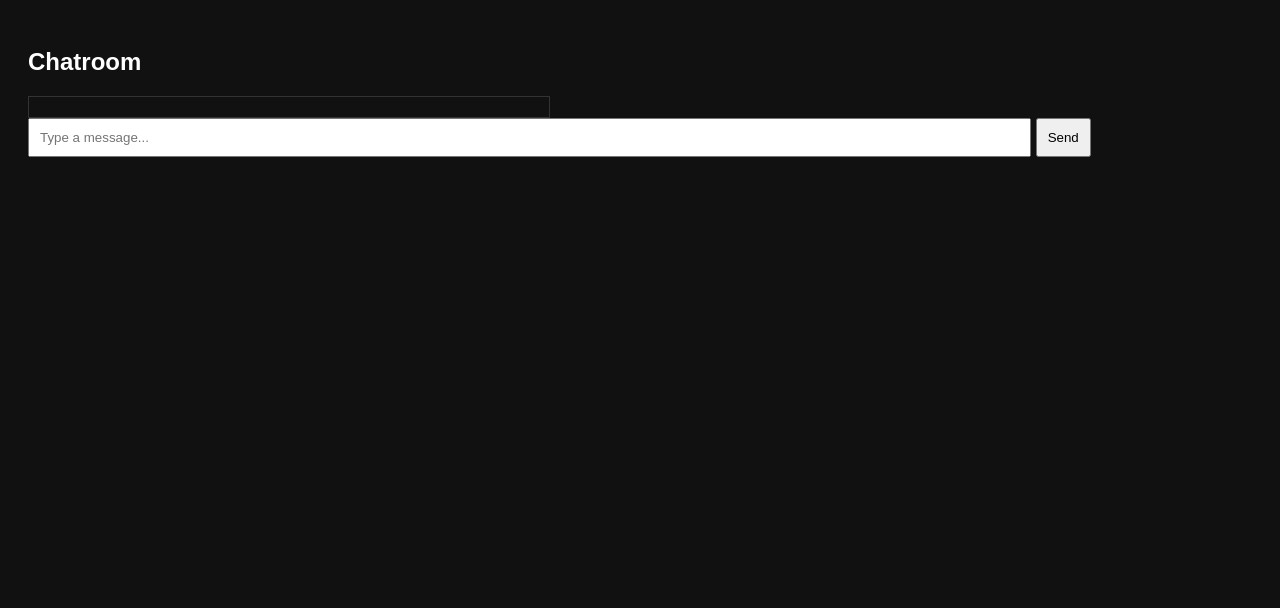
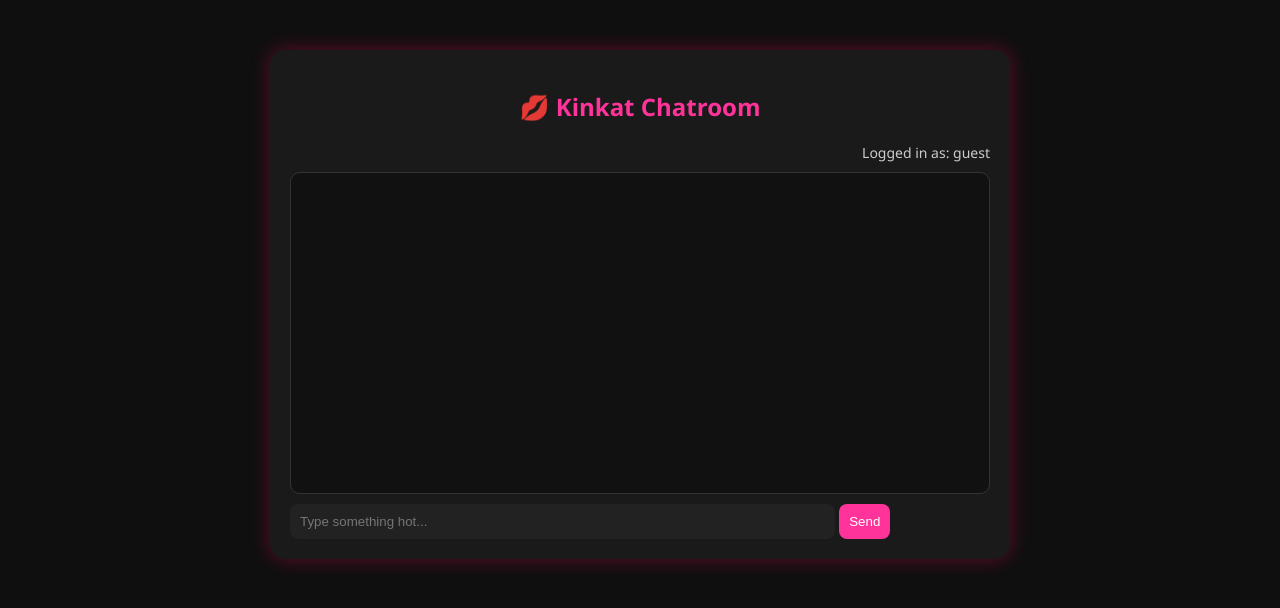
Before and after one commit to RedsSnk/kinkat-chat-backend2, a website: page public/index.html in a window 1280 px wide. Both pictures are taken after typing "Sample" into the empty fields and a click on the button "Send". Drawn offline with nearby package versions, Linux system fonts and the light colour scheme; no server answers.

Commit message:
Add files via upload

```diff
--- a/package.json
+++ b/package.json
@@ -1,7 +1,7 @@
 {
-  "name": "chat-backend",
+  "name": "chat-backend-flarum",
   "version": "1.0.0",
-  "description": "Simple chat backend using Express and Socket.io",
+  "description": "Chatroom with Flarum login detection and dark cam-style UI",
   "main": "server.js",
   "scripts": {
     "start": "node server.js"
--- a/public/index.html
+++ b/public/index.html
@@ -1,34 +1,58 @@
 <!DOCTYPE html>
 <html>
 <head>
-  <title>Simple Chat</title>
+  <title>Kinkat Chatroom</title>
   <style>
-    body { font-family: Arial, sans-serif; padding: 20px; background: #111; color: #fff; }
-    #chat { border: 1px solid #333; padding: 10px; max-width: 500px; }
-    input { width: 80%; padding: 10px; }
-    button { padding: 10px; }
+    body { font-family: 'Segoe UI', sans-serif; background: #0f0f0f; color: #fff; margin: 0; padding: 0; }
+    #container { max-width: 700px; margin: 50px auto; background: #1a1a1a; padding: 20px; border-radius: 15px; box-shadow: 0 0 20px #ff005d55; }
+    h2 { text-align: center; color: #ff3399; }
+    #chat { height: 300px; overflow-y: scroll; padding: 10px; background: #111; border: 1px solid #333; border-radius: 10px; margin-bottom: 10px; }
+    #chat div { margin: 5px 0; }
+    #chat b { color: #ff3399; }
+    input, button { padding: 10px; border-radius: 8px; border: none; }
+    input { width: 75%; background: #222; color: #fff; }
+    button { background: #ff3399; color: white; cursor: pointer; }
+    #username { font-size: 14px; margin-bottom: 10px; color: #ccc; text-align: right; }
   </style>
 </head>
 <body>
-  <h2>Chatroom</h2>
-  <div id="chat"></div>
-  <input id="message" placeholder="Type a message...">
-  <button onclick="sendMessage()">Send</button>
+  <div id="container">
+    <h2>💋 Kinkat Chatroom</h2>
+    <div id="username">Logged in as: <span id="user">guest</span></div>
+    <div id="chat"></div>
+    <input id="message" placeholder="Type something hot..." autocomplete="off">
+    <button onclick="sendMessage()">Send</button>
+  </div>
 
   <script src="https://cdn.socket.io/4.7.2/socket.io.min.js"></script>
   <script>
     const socket = io();
 
+    let username = "guest";
+
+    // Detect Flarum login
+    fetch('https://kinkat.ro/api', { credentials: 'include' })
+      .then(res => res.json())
+      .then(data => {
+        if (data && data.data && data.data.attributes && data.data.attributes.username) {
+          username = data.data.attributes.username;
+          document.getElementById('user').textContent = username;
+        }
+      });
+
+    // Handle receiving messages
     socket.on('chat message', function(data) {
       const chat = document.getElementById('chat');
-      chat.innerHTML += '<div><b>' + data.username + ':</b> ' + data.message + '</div>';
+      const messageHTML = '<div><b>' + data.username + '</b>: ' + data.message + '</div>';
+      chat.innerHTML += messageHTML;
+      chat.scrollTop = chat.scrollHeight;
     });
 
     function sendMessage() {
       const msgInput = document.getElementById('message');
       const message = msgInput.value;
       if (message) {
-        socket.emit('chat message', { username: 'guest', message: message });
+        socket.emit('chat message', { username, message });
         msgInput.value = '';
       }
     }
```
Also changed, not shown: server.js (+10 -4 lines).
